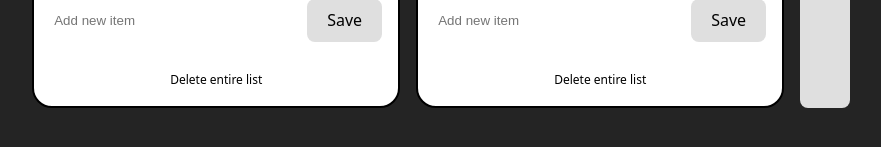
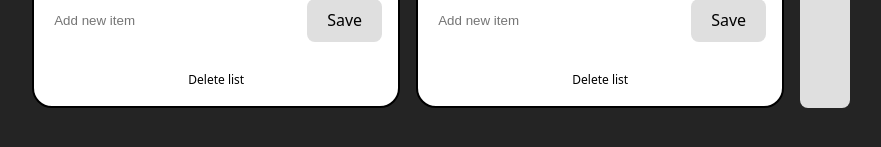
Before and after one commit to zackhanni/react-simple-list-app, a React (Vite) app: page / in a window 1280 px wide. Shown: the part 497-644 px from the top of the page, without its empty margins (199-1080 px from the left). Built offline with nearby package versions, Linux system fonts and the light colour scheme.

Commit message:
condensed wording

```diff
--- a/components/ListCard.tsx
+++ b/components/ListCard.tsx
@@ -125,7 +125,7 @@ export const ListCard: React.FC<ListCardProps> = ({
             type="button"
             onClick={() => removeList(id)}
           >
-            Delete entire list
+            Delete list
           </button>
         </div>
       )}
```
